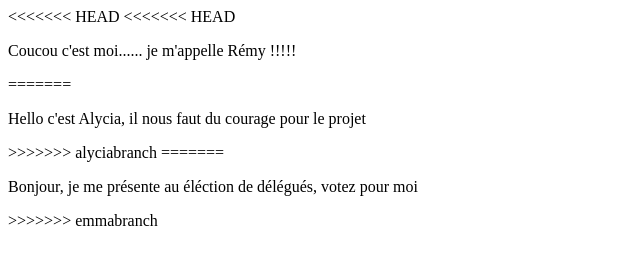
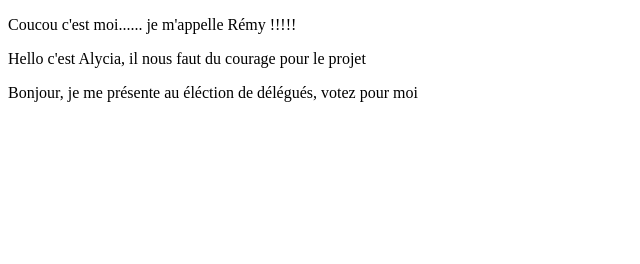
Before and after one commit to emmavdz2001/demo-projet, a plain HTML site: page index.html in a window 1280 px wide. Shown: the whole page, without its empty margins (0-640 px from the left). Drawn offline with Linux system fonts and the light colour scheme.

Commit message:
merging emmabranch

```diff
--- a/index.html
+++ b/index.html
@@ -8,16 +8,11 @@
     <title>Demo-projet</title>
 </head>
 <body>
-<<<<<<< HEAD
-<<<<<<< HEAD
     <p>
         Coucou c'est moi...... je m'appelle Rémy !!!!!
     </p>
-=======
     <p>Hello c'est Alycia, il nous faut du courage pour le projet </p>
->>>>>>> alyciabranch
-=======
     <p>Bonjour, je me présente au éléction de délégués, votez pour moi</p>
->>>>>>> emmabranch
+
 </body>
 </html>
```
